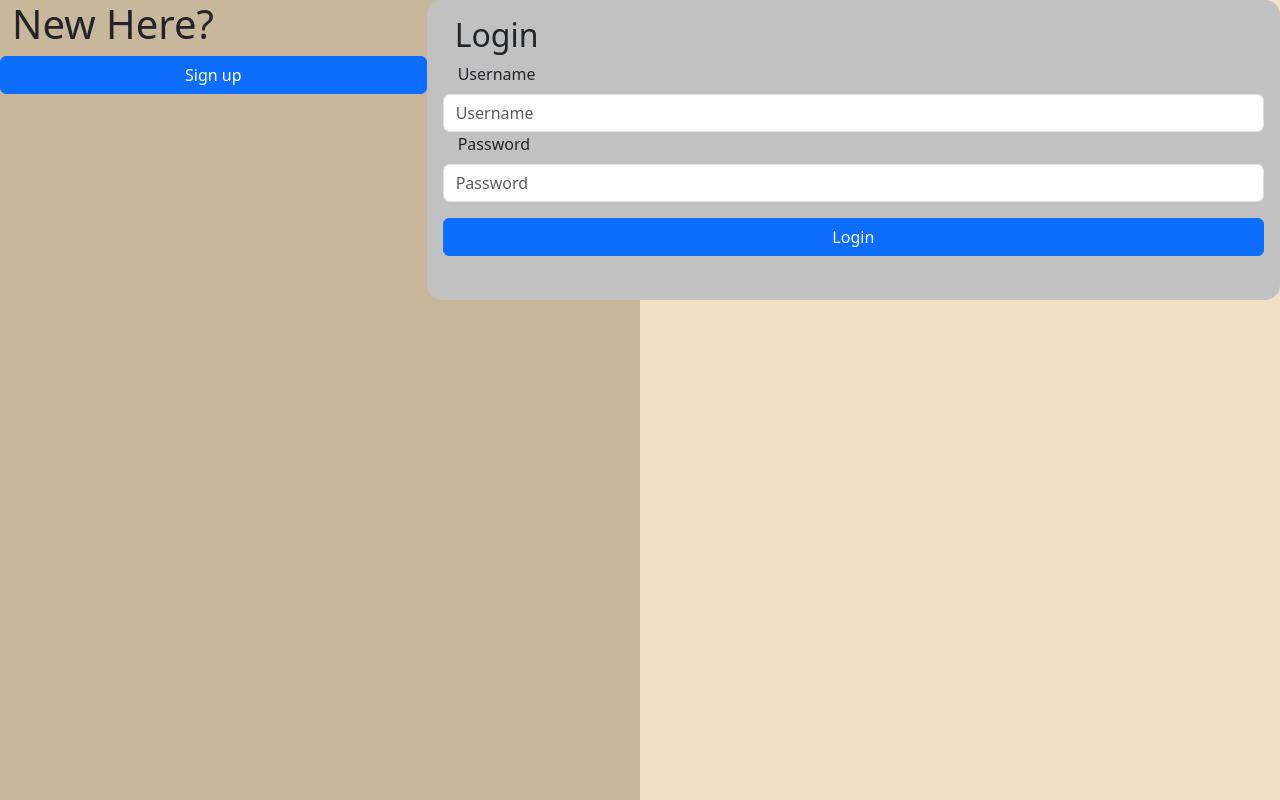
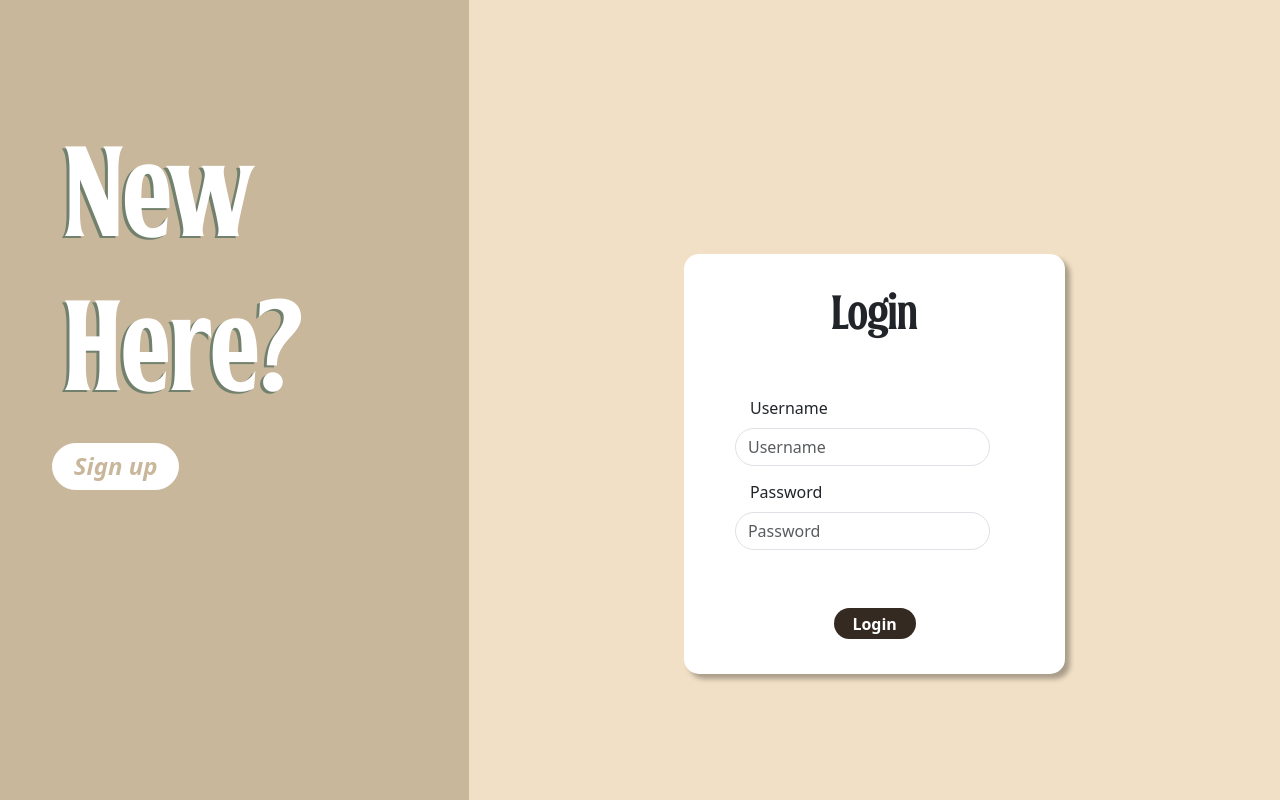
Before and after one commit to vesmor/VirtualVogue, a React (Create React App) app in the folder frontend/: page /login in a window 1280 px wide. Built offline with nearby package versions, Linux system fonts and the light colour scheme.

Commit message:
Prepare css for TA Checkin

```diff
--- a/frontend/src/App.js
+++ b/frontend/src/App.js
@@ -9,10 +9,8 @@ import "./App.css";
 import Home from "./Home";
 import LandingPage from "./LandingPage";
 import Login from "./Login"
-//import SignUp from "./signup"
 import SignInFirst from "./SignInFirst";
 import Signup from "./Signup";
-import "./styles.css";
 
 const isAuthenticated = () => {
   // return !!localStorage.getItem("token");
@@ -25,7 +23,7 @@ function App() {
       <Routes>
         <Route path="/" element={<LandingPage />} />
         <Route path = "/login" element = {<Login />} />
-
+        <Route path = "/signup" element = {<Signup />} />
         <Route path="/signin-first" element={<SignInFirst />} />
         {/* Do this for all the other routes */}
         <Route
--- a/frontend/src/LandingPage.js
+++ b/frontend/src/LandingPage.js
@@ -24,15 +24,15 @@ const LandingPage = () => {
           </Navbar.Brand>
           <Navbar.Toggle aria-controls="basic-navbar-nav" />
           <Navbar.Collapse id="basic-navbar-nav" className="right-nav">
-            <Nav>
-              <Nav.Link href="/login">Login</Nav.Link>
-              <Nav.Link  href="/signup">Sign up</Nav.Link>
+            <Nav id = "navBarGroup">
+              <Nav.Link className = "bodyText navButton" href="/login">Login</Nav.Link>
+              <Nav.Link  className = "bodyText navButton" href="/signup">Sign up</Nav.Link>
             </Nav>
           </Navbar.Collapse>
         </Navbar>
 
         </Row>
-          <p className="landing-text">we virtual</p>
+          <p className="landing-text bodyText">we virtual</p>
         <Row>
 
       </Row>
--- a/frontend/src/Login.js
+++ b/frontend/src/Login.js
@@ -10,11 +10,10 @@ import {
     Button,
     FormControl,
 } from "react-bootstrap";
-import "./styles.css";
 import 'bootstrap/dist/css/bootstrap.min.css';
+import './login.css';
 
 const Login = () => {
-
 
     const [login, setLogin] = useState("");
     const [password, setPassword] = useState("");
@@ -70,7 +69,7 @@ const Login = () => {
                 console.log(user)
                 localStorage.setItem('user_data', JSON.stringify(user));
 
-                window.location.href = '/landingpage';
+                window.location.href = '/home';
             }
         }
         catch (e) {
@@ -85,40 +84,49 @@ const Login = () => {
     }
 
     return (
-        <Container fluid className="main-container" id="loginPage">
+        <Container fluid id="loginPage">
             <Row>
-                <Col md={4} style={{ height: 100, }} id="sideBar">
+                <Col md={4} id="sideBar">
                     <Row>
                         <h1 className="h1">New Here?</h1>
                     </Row>
                     <Row>
-                        <Button type="button" onClick={openSignup}>Sign up</Button>
+                        <Button id="signupButton" variant="primary" type="button" onClick={openSignup}>Sign up</Button>
                     </Row>
                 </Col>
-                <Col>
 
-                    <Row>
-                        <Card>
+                <Col md={8} id="rightBar">
+
+                    <Row style={{ justifyContent: "center", alignContent: "center" }}>
+                        <Col md={6}>
+                            <Card className="loginCard">
                                 <CardBody>
                                     <Form onSubmit={doLogin}>
                                         <Row>
-                                        <h2 class="h2">Login</h2>
+                                            <h2 class="h2" id="loginHeader" >Login</h2>
                                         </Row>
-                                    <Row class="flex-column">
+                                        <Row id = "formInput">
+                                            <Row className = "formPart" style = {{justifyContent: "center"}}>
+                                                <Col md = {10}>
                                                     <FormLabel>Username</FormLabel>
                                                     <FormControl required value={login} placeholder="Username" id="login" type="text" onChange={(e) => setLogin(e.target.value)}></FormControl>
+                                                </Col>
                                             </Row>
-                                    <Row class="flex-column">
+                                            <Row className = "formPart" style={{ justifyContent: "center" }}>
+                                                <Col md = {10}>
                                                     <FormLabel>Password</FormLabel>
                                                     <FormControl required value={password} placeholder="Password" id="password" type="password" onChange={(e) => setPassword(e.target.value)}></FormControl>
+                                                </Col>
                                             </Row>
-                                    <Row>
+                                        </Row>
+                                        <Row style={{ justifyContent: "center" }}>
                                             <p>{errorMessage}</p>
-                                        <Button variant="primary" type="submit">Login</Button>
+                                            <Button id="loginButton" className = "loginButton" variant="primary" type="submit">Login</Button>
                                         </Row>
                                     </Form>
                                 </CardBody>
                             </Card>
+                        </Col>
                     </Row>
                 </Col>
             </Row>
--- a/frontend/src/Signup.css
+++ b/frontend/src/Signup.css
@@ -15,7 +15,7 @@ body{
   font-family: 'Lemands';
   font-weight: bold;
   text-align: center;
-  text-shadow: 5px 5px 5px rgba(0, 0, 0, 0.5);
+  text-shadow: -3px 2px 0px #71816D;
 }
 
 
@@ -72,10 +72,12 @@ body{
   }
 
   .signupButtonsPage {
-    background-color: #342A21;
+    background: #342A21;
+    color: white;
     height: auto;
     width: 30%;
-    border-radius: 47px;
+    border-radius: 25px;
+    border: none;
     margin-left: 35%;
     margin-right: 35%;
     max-height: 40px;
--- a/frontend/src/landing.css
+++ b/frontend/src/landing.css
@@ -1,5 +1,11 @@
+@import url('https://fonts.googleapis.com/css2?family=Roboto:wght@400;700&display=swap');
+@font-face {
+    font-family: 'Lemands';
+    src: url('./fonts/lemands/Lemands.ttf');
+}
+
 .landing {
-    background-color: #f1e0c5 !important;
+    background-color: hsl(37, 61%, 86%) !important;
     height: 100vh;
 
 }
@@ -12,7 +18,31 @@
 
 .title {
     color: white;
-    margin-left: 20px;
+    margin-left: 5%;
+    font-family: 'Lemands';
+    font-size: 400%;
+    text-shadow: -3px 2px 0px #71816D;
+}
+
+#navBarGroup{
+    padding: 5%;
+}
+.navButton{
+    color: white;
+    font-style: italic;
+    text-decoration: underline;
+}
+
+.navButton :hover{
+    color: #71816D
+}
+
+.title :hover{
+    color: #71816D;
+}
+
+.bodyText{
+    font-family: 'Roboto';
 }
 
 .landing-card {
@@ -34,8 +64,7 @@
 }
 
 .image-holder {
-    width: 80%;
-    height: 50%;
+    flex: 10;
     border-radius: 15px;
     margin-top: 5%;
 }
--- /dev/null
+++ b/frontend/src/login.css
@@ -0,0 +1,94 @@
+@import url('https://fonts.googleapis.com/css2?family=Roboto:wght@400;700&display=swap');
+@font-face {
+    font-family: 'Lemands';
+    src: url('./fonts/lemands/Lemands.ttf');
+}
+
+body{
+    background: white;
+}
+
+#sideBar{
+    background: #C9B79C;
+    min-height: 100vh;
+    padding-left: 5%;
+    padding-top: 10%;
+    justify-content: center;
+    align-items: center;
+    flex: 1
+}
+
+#signupButton{
+    background: white;
+    font-style: italic;
+    font-size: 3vh;
+    color: #C9B79C;
+    font-weight: bolder;
+    border-radius: 25px;
+    border-color: white;
+    width: fit-content;
+    padding: 1% 5%
+}
+
+
+#rightBar{
+    background: #F1E0C5;
+    justify-content: center;
+    align-content: center;
+    min-height: 100vh;
+    padding-top: 10%;
+    flex: 2
+}
+
+#loginHeader{
+    font-size: 300%;
+}
+
+#login{
+    border-radius: 25px;
+}
+#password{
+    border-radius: 25px;
+}
+
+#loginButton{
+    width: fit-content;
+    border-radius: 25px;
+    background: #342A21;
+    border: none;
+    font-weight: bold;
+    padding: 1% 5%;
+    margin: 0 0 5% 0
+}
+
+.loginButton :hover{
+    background-color: #F1E0C5;
+    color:#342A21
+}
+
+#formInput{
+    margin: 10% 0 10% 0;
+}
+
+.formPart{
+    padding: 2%
+}
+.h1{
+    font-family: 'Lemands';
+    font-size: 800%;
+    color: white;
+    text-shadow: -3px 2px 0px #71816D;
+}
+
+.h2{
+    font-family: 'Lemands';
+    text-align: center;
+    padding: 5% 0 0 0;
+}
+
+.loginCard{
+    background: white;
+    height: auto;
+    justify-content: center;
+    box-shadow: 5px 5px 5px rgba(0, 0, 0, 0.3);
+}
```
Also changed, not shown: frontend/src/Signup.js (+5 -5 lines). Lines whose indentation alone changed are shown as unchanged.
